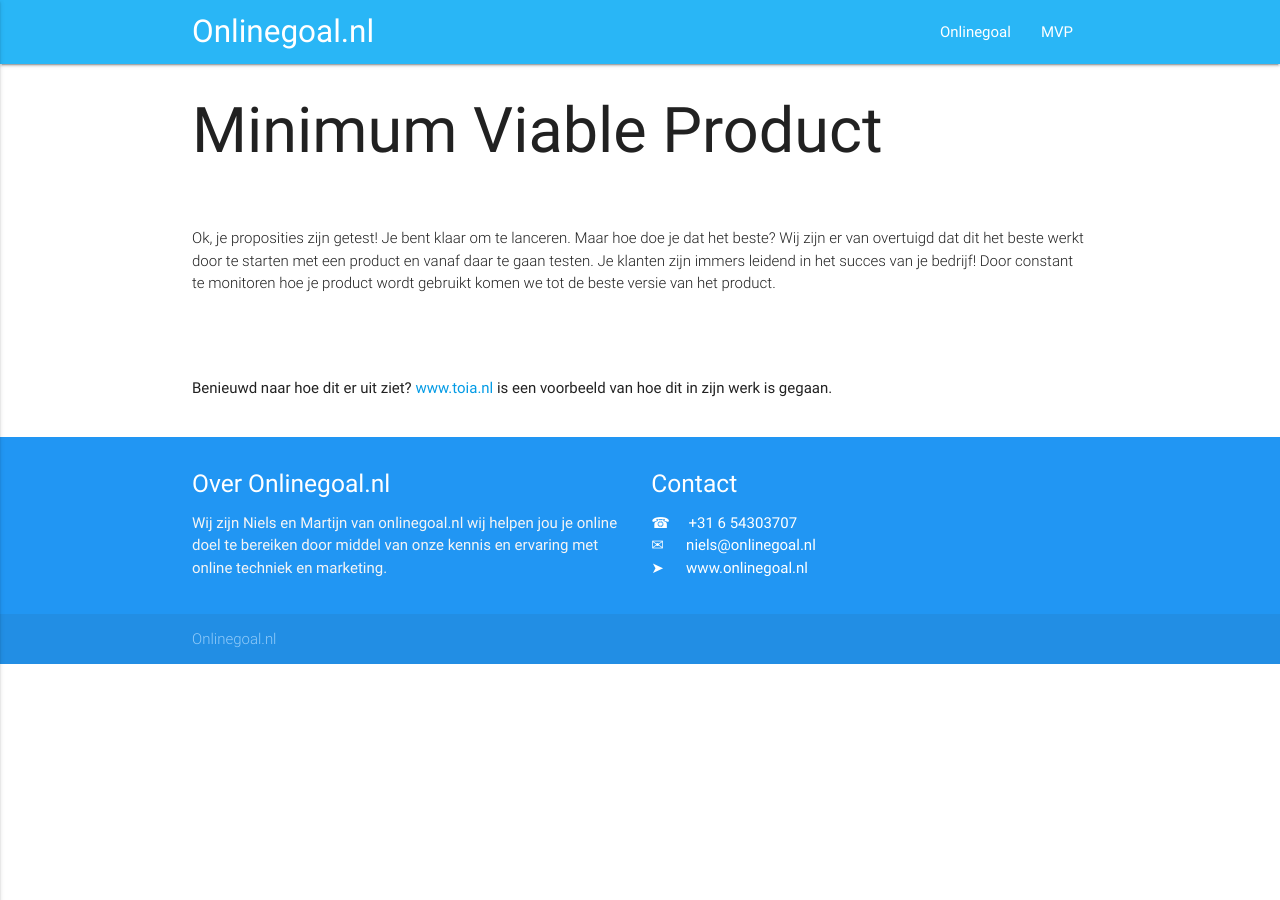
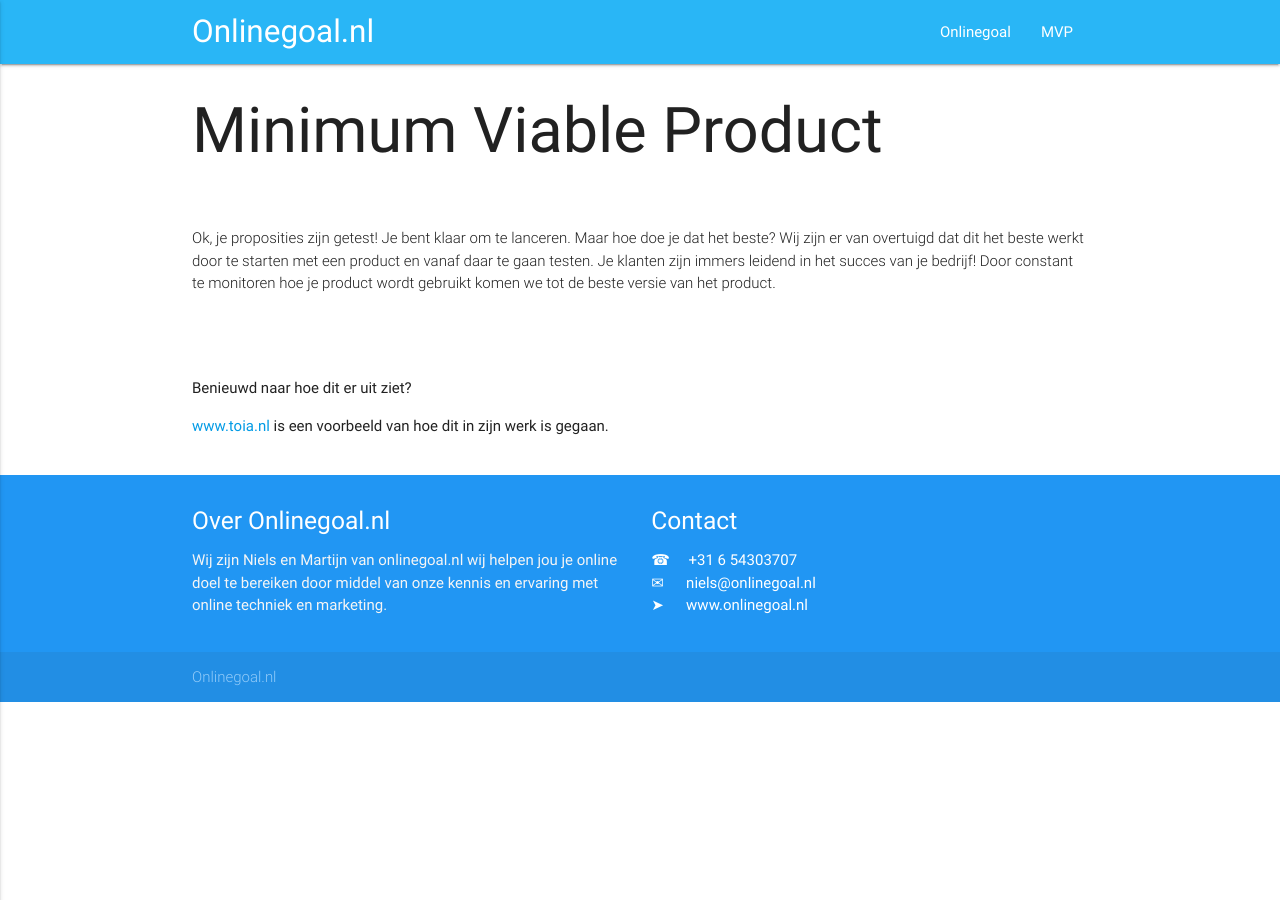
Before and after one commit to martijnvdbrug/onlinegoal.nl, a Jekyll site: the page built from _pages/mvp.md, in a window 1280 px wide. Built offline with Jekyll 4.4.1, drawn with Linux system fonts in a browser that asks for light colours.

Commit message:
Keep trying

```diff
--- a/_pages/mvp.md
+++ b/_pages/mvp.md
@@ -16,7 +16,7 @@
 <br>
 <br>
 
-<p>Benieuwd naar hoe dit er uit ziet?
-<A HREF="http://www.toia.nl_blank">www.toia.nl</A> is een voorbeeld van hoe dit in zijn werk is gegaan.
+<p>Benieuwd naar hoe dit er uit ziet?</p>
+<a href="https://www.toia.nl" target="_blank">www.toia.nl</a> is een voorbeeld van hoe dit in zijn werk is gegaan.
 <br>
 <br>
```
